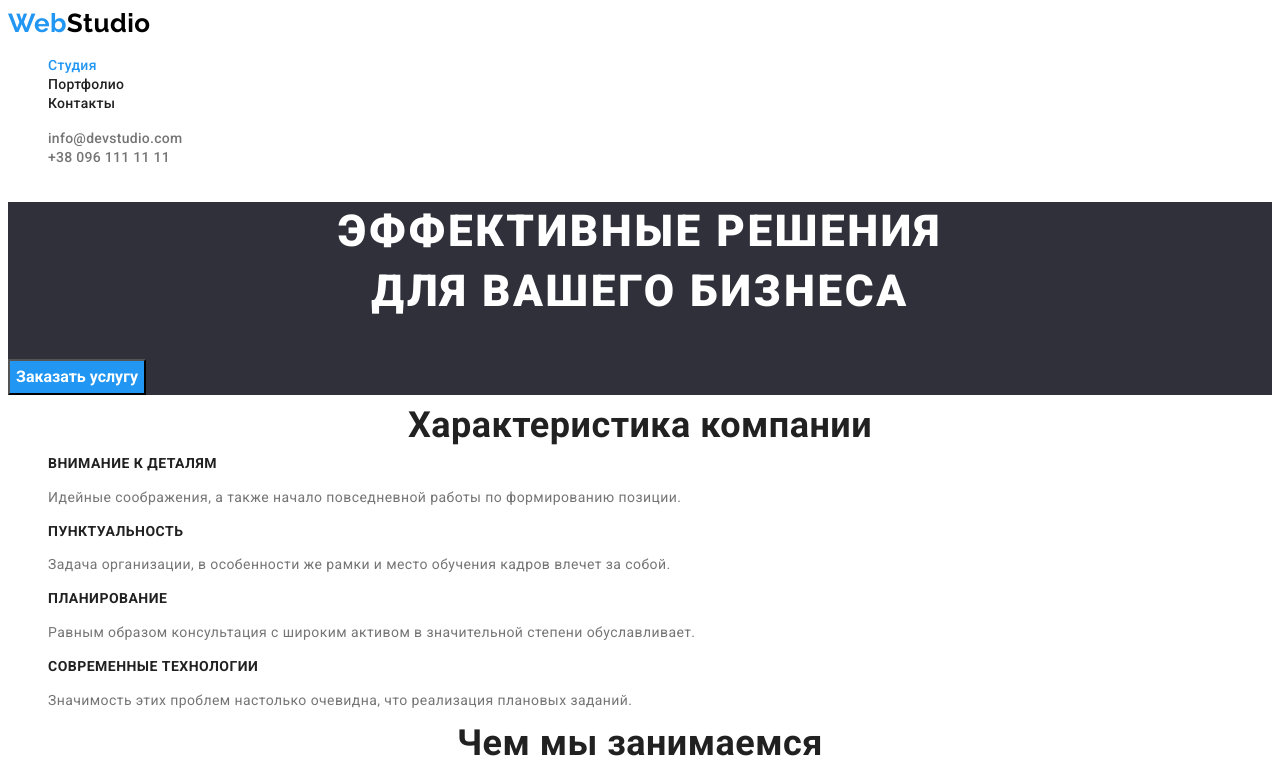
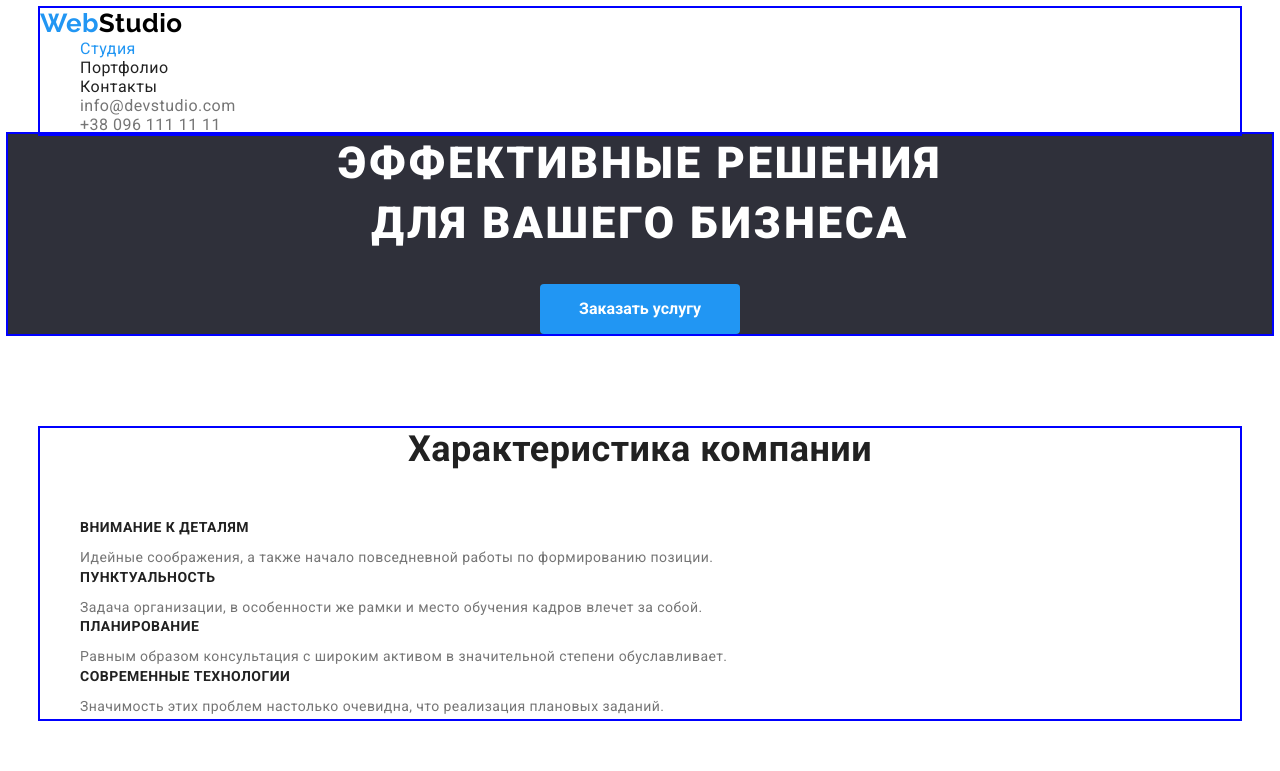
Before and after one commit to Ali-sia/goit-markup-hw-03, a plain HTML site: page index.html in a window 1280 px wide. Shown: the top 771 px of the page. Drawn offline with Linux system fonts and the light colour scheme.

Commit message:
Update css

```diff
--- a/css/styles.css
+++ b/css/styles.css
@@ -41,12 +41,6 @@ h3: font-family: 'Roboto'; 500
   --button-navigation-color: #f5f4fa;
 }
 
-/*
-
-#TODO add class to portfolio.html (headers)
-
-*/
-
 body {
   background-color: var(--white-text-color);
   color: var(--primary-text-color);
@@ -63,17 +57,12 @@ a {
 
 .list {
   list-style: none;
+
+  margin-top: 0;
+  margin-bottom: 0;
 }
 
 /*Навигация сайта*/
-
-.link {
-  font-weight: 500;
-  font-size: 14px;
-  line-height: 1.14px;
-  letter-spacing: 0.02em;
-}
-
 .site-nav .link {
   color: var(--title-text-color);
 }
@@ -94,6 +83,13 @@ a {
 .site-auto .link:hover,
 .site-auto .link:focus {
   color: var(--accent-color);
+}
+
+.container {
+  margin-left: auto;
+  margin-right: auto;
+  width: 1200px;
+  outline: 2px solid blue;
 }
 
 /* logo decorstion */
@@ -121,38 +117,41 @@ a {
 /*hero section*/
 .hero {
   background-color: var(--dark-bgc);
+  outline: 2px solid blue;
+
+  text-align: center;
 }
 
 .hero-title {
+  margin-top: 0;
+  margin-bottom: 30px;
+
   color: var(--white-text-color);
 
   font-weight: 900;
   font-size: 44px;
   line-height: 1.36;
-  text-align: center;
   letter-spacing: 0.06em;
   text-transform: uppercase;
 }
 
 /* section */
 .section-title {
+  margin-top: 0;
+  margin-bottom: 50px;
+
   color: var(--title-text-color);
 
   font-weight: 700;
   font-size: 36px;
-  line-height: 1.17px;
+  /* line-height: 1.17px; */
   text-align: center;
 }
 
-.section-title .title {
-}
-/* font-weight: 500;
-  font-size: 14px;
-  line-height: 1.14;
-  letter-spacing: 0.02em; */
+.feature-list .title {
+  margin-top: 0;
+  margin-bottom: 10px;
 
-/* features */
-.feature-list .title {
   color: var(--title-text-color);
 
   font-weight: 700;
@@ -162,23 +161,41 @@ a {
 }
 
 .feature-list .text {
+  margin-top: 0;
+  margin-bottom: 0px;
+
   font-size: 14px;
   line-height: 1.71;
   font-weight: 400;
   letter-spacing: 0.03em;
 }
 
+.features {
+  padding-top: 94px;
+  padding-bottom: 94px;
+}
+
 /* team */
 .team-list {
-  text-align: center;
+  /* text-align: center; */
+  margin-top: 0;
+  margin-bottom: 0;
 }
 
 .team-list .title {
+  margin-top: 0;
+  margin-bottom: 10px;
+
   color: var(--title-text-color);
 
   font-weight: 500;
   font-size: 16px;
   line-height: 1.19;
+}
+
+.team-list p {
+  margin-top: 0;
+  margin-bottom: 30px;
 }
 
 /* portfolio photo  */
@@ -209,6 +226,8 @@ a {
 /* button */
 button {
   font-family: inherit;
+
+  display: inline-block;
 }
 
 .button {
@@ -221,6 +240,11 @@ button {
   text-align: center;
 
   cursor: pointer;
+
+  border-radius: 4px;
+  padding: 6px 22px;
+  min-width: 73px;
+  border: none;
 }
 
 .button.primary {
@@ -232,6 +256,9 @@ button {
   line-height: 1.88;
   align-items: center;
   text-align: center;
+
+  padding: 10px 32px;
+  min-width: 200px;
 }
 
 .button.primary:hover,
```
